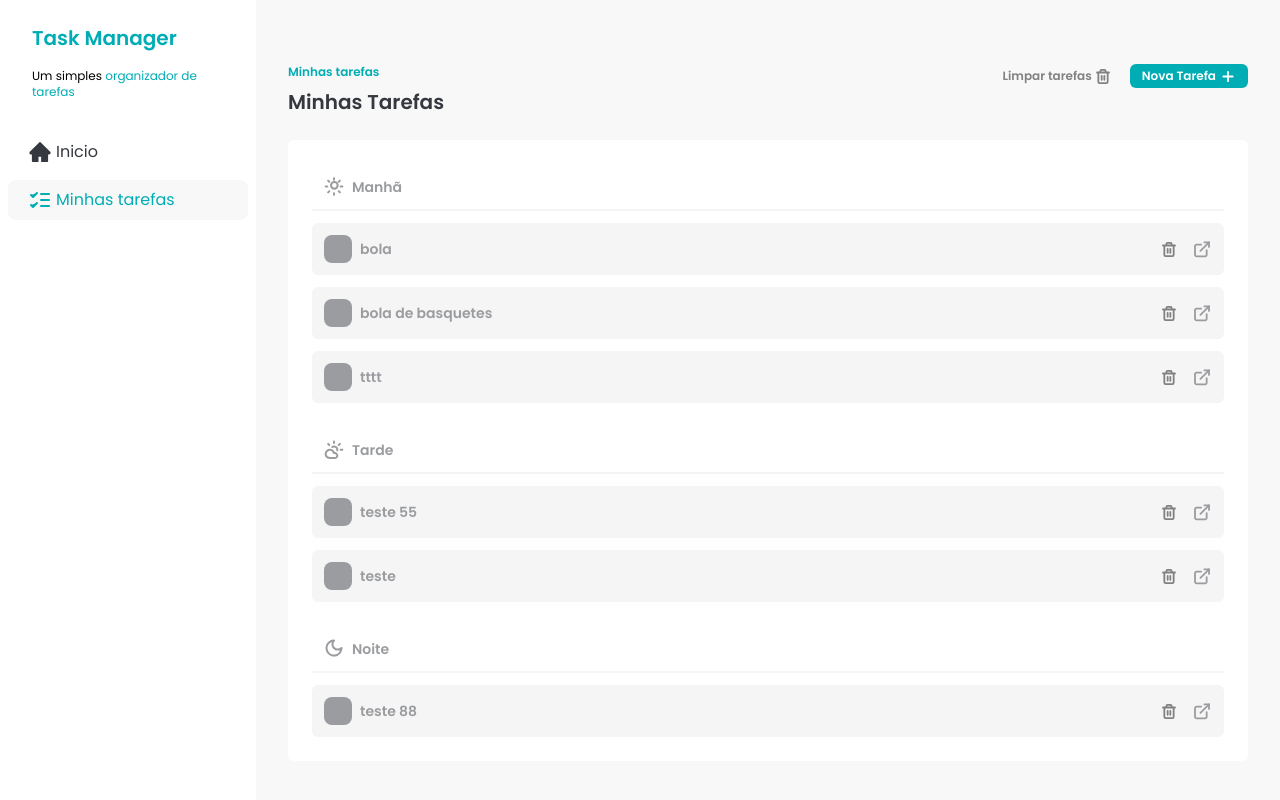
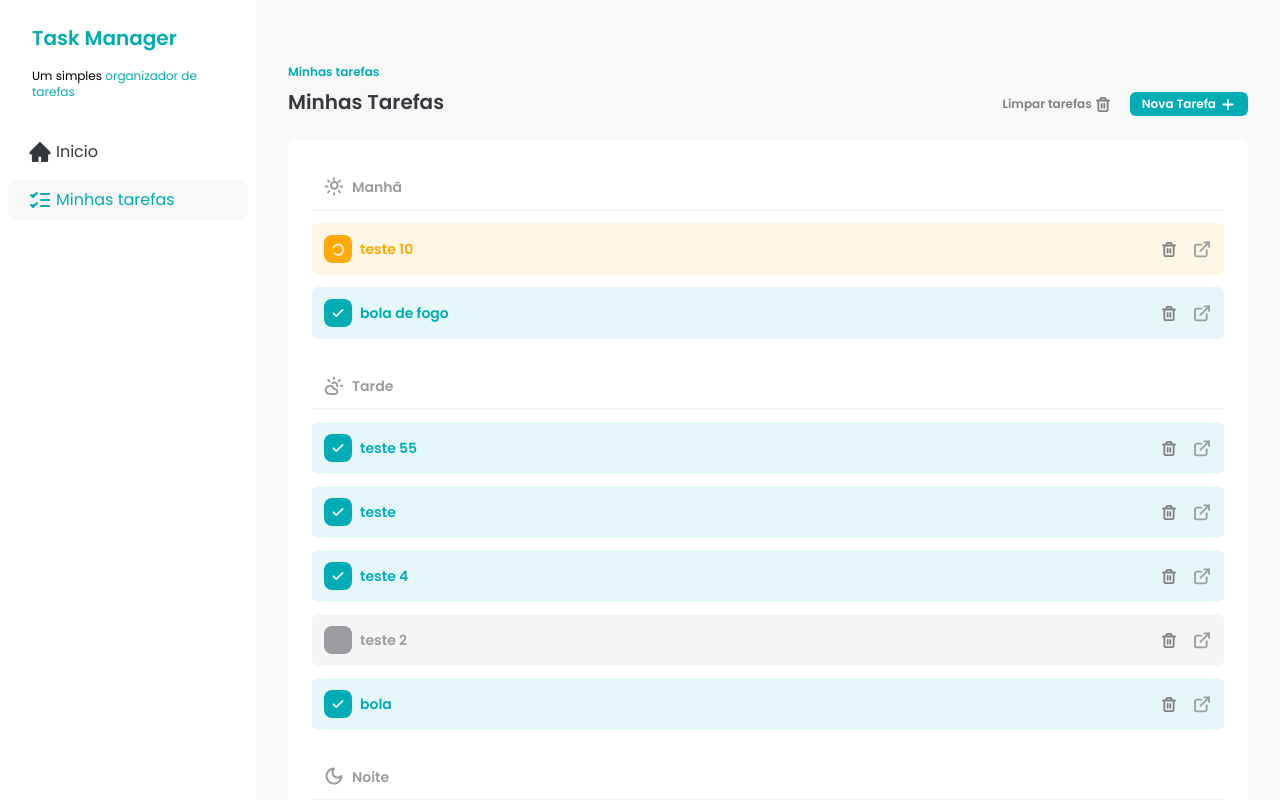
Before and after one commit to Alessandro-Vieira77/fsc-task-manager-, a React (Vite) app: page /tasks in a window 1280 px wide. Shown: the top 800 px of the page. Built offline with nearby package versions, Linux system fonts and the light colour scheme; data requests are answered from the project's data file.

Commit message:
feat: ensure task status is updated  via api

```diff
--- a/db.json
+++ b/db.json
@@ -5,42 +5,70 @@
       "title": "teste 55",
       "description": "teste 5",
       "time": "afternoon",
-      "status": "not_started"
+      "status": "done"
     },
     {
       "id": "4477de3b-ab66-4bbd-ba35-1ff3c467e1f5",
       "title": "bola",
       "description": "bolla",
-      "time": "morning",
-      "status": "not_started"
+      "time": "night",
+      "status": "in_progress"
     },
     {
       "id": "30893cff-b9d0-40c5-b186-a7110fd47e44",
       "title": "teste 88",
       "description": "teste",
       "time": "night",
-      "status": "not_started"
+      "status": "in_progress"
     },
     {
       "id": "ceee6519-6d61-4d7d-b8c1-647f7fddc3ac",
-      "title": "bola de basquetes",
-      "description": "bola de basquete",
-      "time": "morning",
-      "status": "not_started"
+      "title": "bola de basquetes 34",
+      "description": "bola de basquete 34",
+      "time": "night",
+      "status": "in_progress"
     },
     {
       "id": "44a3cb24-0211-49b2-83de-690f35cfda28",
       "title": "teste",
       "description": "zod...4",
       "time": "afternoon",
+      "status": "done"
+    },
+    {
+      "id": "218c443a-152c-4620-bdbd-34064bf00acb",
+      "title": "teste 10",
+      "description": "teste 10",
+      "time": "morning",
+      "status": "in_progress"
+    },
+    {
+      "id": "8df2be9e-5224-4dbf-863f-555e374e5b88",
+      "title": "teste 4",
+      "description": "teste 4",
+      "time": "afternoon",
+      "status": "done"
+    },
+    {
+      "id": "85f1cfab-b971-4ff3-a20e-f5e7a4716892",
+      "title": "teste 2",
+      "description": "tste 4",
+      "time": "afternoon",
       "status": "not_started"
     },
     {
-      "id": "eca68842-d029-4439-96f8-39cff85ce8d7",
-      "title": "tttt",
-      "description": "tttt",
+      "id": "82523ae8-e44b-499a-a56e-b5e6de55de96",
+      "title": "bola",
+      "description": "bola",
+      "time": "afternoon",
+      "status": "done"
+    },
+    {
+      "id": "5ce11592-1527-4e80-a0e7-87daa0906234",
+      "title": "bola de fogo",
+      "description": "teste 1",
       "time": "morning",
-      "status": "not_started"
+      "status": "done"
     }
   ]
 }
--- a/src/assets/icons/index.js
+++ b/src/assets/icons/index.js
@@ -4,11 +4,13 @@ import IconCheck from "./check.svg?react";
 import IconChevronRight from "./chevron-right.svg?react";
 import IconClodSun from "./cloud-sun.svg?react";
 import IconDetail from "./details.svg?react";
+import IconGlassWater from "./glass-water.svg?react";
 import IconHome from "./home.svg?react";
 import IconLoader from "./loader.svg?react";
 import IconMoon from "./moon.svg?react";
 import IconSun from "./sun.svg?react";
 import IconTask from "./tasks.svg?react";
+import IconTasks2 from "./tasks-2.svg?react";
 import IconTrash from "./trash.svg?react";
 
 export {
@@ -18,10 +20,12 @@ export {
   IconChevronRight,
   IconClodSun,
   IconDetail,
+  IconGlassWater,
   IconHome,
   IconLoader,
   IconMoon,
   IconSun,
   IconTask,
+  IconTasks2,
   IconTrash,
 };
--- /dev/null
+++ b/src/components/DashboardCard.jsx
@@ -0,0 +1,15 @@
+function DashBoardCard({ icon, title, subTitle }) {
+  return (
+    <div className="flex h-[150px] flex-col items-center justify-center gap-2 rounded-[10px] bg-brand-white">
+      <div className="flex items-center gap-1">
+        <span className="h-6 w-6 text-brand-primary">{icon}</span>
+        <span className="text-3xl font-semibold text-brand-dark-blue">
+          {title}
+        </span>
+      </div>
+      <span>{subTitle}</span>
+    </div>
+  );
+}
+
+export default DashBoardCard;
--- /dev/null
+++ b/src/components/Header.jsx
@@ -0,0 +1,31 @@
+import { IconAdd, IconTrash } from "../assets/icons";
+import Button from "./Button";
+function Header({ title, subTitle, addDailog }) {
+  return (
+    <div className="flex w-full justify-between">
+      <div className="flex flex-col gap-2">
+        <span className="text-xs font-semibold text-brand-primary">
+          {title}
+        </span>
+        <h2 className="text-xl font-semibold text-brand-dark-blue">
+          {subTitle}
+        </h2>
+      </div>
+      <div className="flex items-end gap-2">
+        <Button color="ghost">
+          Limpar tarefas
+          <IconTrash />
+        </Button>
+        <Button
+          color={"primary"}
+          onClick={() => {
+            addDailog(true);
+          }}>
+          Nova Tarefa
+          <IconAdd />
+        </Button>
+      </div>
+    </div>
+  );
+}
+export default Header;
--- a/src/components/TaskItem.jsx
+++ b/src/components/TaskItem.jsx
@@ -5,15 +5,18 @@ import { Link } from "react-router-dom";
 
 import { IconCheck, IconDetail, IconLoader, IconTrash } from "../assets/icons";
 import useDeleteTask from "../hooks/data/use-delete-task";
+import useUpdateTask from "../hooks/data/use-update-task";
+import querykeys from "../keys/querys";
 import Button from "./Button";
-const TaskItem = ({ task, handleCheckBox }) => {
+const TaskItem = ({ task }) => {
   const queryClient = useQueryClient();
   const { mutate: deleteTask, isPending } = useDeleteTask(task.id);
+  const { mutate: updatedTask } = useUpdateTask(task.id);
 
   const onDeleteClick = async () => {
     deleteTask(undefined, {
       onSuccess: () => {
-        queryClient.setQueryData(["tasks"], (currentValues) => {
+        queryClient.setQueryData(querykeys.getTasks(), (currentValues) => {
           return currentValues.filter((taskValue) => taskValue.id !== task.id);
         });
         toast.success("Tarefa deletada com sucesso");
@@ -23,6 +26,33 @@ const TaskItem = ({ task, handleCheckBox }) => {
       },
     });
   };
+
+  function getStatus() {
+    let status;
+    if (task.status === "not_started") {
+      status = "in_progress";
+    }
+    if (task.status === "in_progress") {
+      status = "done";
+    }
+    if (task.status === "done") {
+      status = "not_started";
+    }
+
+    updatedTask(
+      {
+        status: status,
+      },
+      {
+        onSuccess: () => {
+          toast.success("Tarefa atualizada com sucesso");
+        },
+        onError: () => {
+          toast.error("Erro ao atualizar tarefa");
+        },
+      },
+    );
+  }
 
   function getStatusClasses() {
     if (task.status === "done") {
@@ -50,7 +80,7 @@ const TaskItem = ({ task, handleCheckBox }) => {
             className="absolute h-full w-full cursor-pointer opacity-0"
             readOnly
             onClick={() => {
-              handleCheckBox(task.id);
+              getStatus();
             }}
           />
           {task.status === "done" && <IconCheck />}
--- a/src/components/Tasks.jsx
+++ b/src/components/Tasks.jsx
@@ -1,121 +1,42 @@
-import { useQueryClient } from "@tanstack/react-query";
 import { useState } from "react";
-import { toast } from "react-hot-toast";
 
-import {
-  IconAdd,
-  IconClodSun,
-  IconMoon,
-  IconSun,
-  IconTrash,
-} from "../assets/icons";
+import { IconClodSun, IconMoon, IconSun } from "../assets/icons";
 import TaskDay from "../components/TaskDay";
 import useGetTasks from "../hooks/data/use-get-tasks";
 import AddTaskDailog from "./addTaskDailog";
-import Button from "./Button";
 import DivTask from "./DivTask";
+import Header from "./Header";
 import TaskItem from "./TaskItem";
 
 const Tasks = () => {
   const [addDailogTaksOpen, setaddDailogTaksOpen] = useState(false);
 
-  const queryClient = useQueryClient();
   const { data: tasks } = useGetTasks();
 
   const taskMorning = tasks?.filter((task) => task?.time === "morning");
   const taskAfftermoon = tasks?.filter((task) => task?.time === "afternoon");
   const taskNight = tasks?.filter((task) => task?.time === "night");
 
-  function handleCheckBox(taskId) {
-    tasks?.map((task) => {
-      if (task.id !== taskId) {
-        return task;
-      }
-
-      if (task.status === "done") {
-        toast.success("Task reniciada!");
-        queryClient.setQueryData(["tasks"], (currentValues) => {
-          return currentValues.map((task) => {
-            if (task.id !== taskId) {
-              return task;
-            }
-            return { ...task, status: "not_started" };
-          });
-        });
-      }
-
-      if (task.status === "not_started") {
-        toast.success("Task em progresso!");
-
-        queryClient.setQueryData(["tasks"], (currentValues) => {
-          return currentValues.map((task) => {
-            if (task.id !== taskId) {
-              return task;
-            }
-            return { ...task, status: "in_progress" };
-          });
-        });
-      }
-
-      if (task.status === "in_progress") {
-        toast.success("Task concluída!");
-
-        queryClient.setQueryData(["tasks"], (currentValues) => {
-          return currentValues.map((task) => {
-            if (task.id !== taskId) {
-              return task;
-            }
-            return { ...task, status: "done" };
-          });
-        });
-      }
-    });
-  }
-
   return (
     <div className="mx-8 w-full space-y-6 py-16">
-      <div className="flex w-full justify-between">
-        <div className="flex flex-col gap-2">
-          <span className="text-xs font-semibold text-brand-primary">
-            Minhas tarefas
-          </span>
-          <h2 className="text-xl font-semibold text-brand-dark-blue">
-            Minhas Tarefas
-          </h2>
-        </div>
-        <div className="flex gap-2">
-          <Button color="ghost">
-            Limpar tarefas
-            <IconTrash />
-          </Button>
-          <Button
-            color={"primary"}
-            onClick={() => {
-              setaddDailogTaksOpen(true);
-            }}>
-            Nova Tarefa
-            <IconAdd />
-          </Button>
-          <AddTaskDailog
-            isOpen={addDailogTaksOpen}
-            handleClose={() => setaddDailogTaksOpen(false)}
-            tasks={tasks}
-          />
-        </div>
-      </div>
+      <Header
+        title="Minhas tarefas"
+        subTitle="Minhas Tarefas"
+        addDailog={setaddDailogTaksOpen}
+      />
+      <AddTaskDailog
+        isOpen={addDailogTaksOpen}
+        handleClose={() => setaddDailogTaksOpen(false)}
+        tasks={tasks}
+      />
       <div className="w-full space-y-6 rounded-md bg-brand-white p-6">
-        {/* Manhã */}
         <DivTask>
           <TaskDay title="Manhã">
             <IconSun />
           </TaskDay>
           {taskMorning?.length > 0 ? (
             taskMorning?.map((taskM) => (
-              <TaskItem
-                key={taskM.id}
-                task={taskM}
-                handleCheckBox={handleCheckBox}
-              />
+              <TaskItem key={taskM.id} task={taskM} />
             ))
           ) : (
             <p className="text-sm text-brand-text-gray">
@@ -123,18 +44,14 @@ const Tasks = () => {
             </p>
           )}
         </DivTask>
-        {/* Tarde */}
+
         <DivTask>
           <TaskDay title={"Tarde"}>
             <IconClodSun />
           </TaskDay>
           {taskAfftermoon?.length > 0 ? (
             taskAfftermoon?.map((taskM) => (
-              <TaskItem
-                key={taskM.id}
-                task={taskM}
-                handleCheckBox={handleCheckBox}
-              />
+              <TaskItem key={taskM.id} task={taskM} />
             ))
           ) : (
             <p className="text-sm text-brand-text-gray">
@@ -142,19 +59,13 @@ const Tasks = () => {
             </p>
           )}
         </DivTask>
-        {/* Noite */}
+
         <DivTask>
           <TaskDay title={"Noite"}>
             <IconMoon />
           </TaskDay>
           {taskNight?.length > 0 ? (
-            taskNight?.map((taskM) => (
-              <TaskItem
-                key={taskM.id}
-                task={taskM}
-                handleCheckBox={handleCheckBox}
-              />
-            ))
+            taskNight?.map((taskM) => <TaskItem key={taskM.id} task={taskM} />)
           ) : (
             <p className="text-sm text-brand-text-gray">
               Não há tarefas para este período
--- a/src/hooks/data/use-update-task.js
+++ b/src/hooks/data/use-update-task.js
@@ -1,6 +1,7 @@
 import { useMutation, useQueryClient } from "@tanstack/react-query";
 
 import mutatiosKeys from "../../keys/mutation";
+import querykeys from "../../keys/querys";
 import api from "../../lib/axios";
 function useUpdateTask(taskId) {
   const queryClient = useQueryClient();
@@ -8,19 +9,19 @@ function useUpdateTask(taskId) {
     mutationKey: mutatiosKeys.update(taskId),
     mutationFn: async (data) => {
       const { data: updateTask } = await api.patch(`tasks/${taskId}`, {
-        title: data?.title.trim(),
-        description: data?.description.trim(),
+        title: data?.title?.trim(),
+        description: data?.description?.trim(),
         time: data?.time?.trim(),
-        onSuccess: (data) => {
-          queryClient.setQueryData(["tasks"], (oldData) => {
-            return oldData.map((task) => {
-              if (task.id !== taskId) {
-                return task;
-              }
-              return { ...task, ...data };
-            });
-          });
-        },
+        status: data?.status?.trim(),
+      });
+
+      queryClient.setQueryData(querykeys.getTasks(), (oldData) => {
+        return oldData.map((task) => {
+          if (task.id === taskId) {
+            return updateTask;
+          }
+          return task;
+        });
       });
 
       return updateTask;
--- a/src/pages/HomePage.jsx
+++ b/src/pages/HomePage.jsx
@@ -1,8 +1,68 @@
+import { useQuery } from "@tanstack/react-query";
+import { useState } from "react";
+
+import {
+  IconGlassWater,
+  IconLoader,
+  IconTask,
+  IconTasks2,
+} from "../assets/icons/index";
+import AddTaskDailog from "../components/addTaskDailog";
+import DashBoardCard from "../components/DashboardCard";
+import Header from "../components/Header";
 import SideBar from "../components/Sidebar";
+import useGetTasks from "../hooks/data/use-get-tasks";
 function HomePage() {
+  const { data: tasks } = useGetTasks();
+
+  const allTasks = tasks?.length;
+  const completedTasks = tasks?.filter((task) => task.status === "done").length;
+  const pendingTasks = tasks?.filter(
+    (task) => task.status === "in_progress",
+  ).length;
+
+  const [addDailogTaksOpen, setaddDailogTaksOpen] = useState(false);
+
   return (
     <div className="flex w-full">
       <SideBar />
+      <div className="mx-8 flex w-full flex-col space-y-6 py-16">
+        <Header
+          title="Dashboard"
+          subTitle="Dashboard"
+          addDailog={setaddDailogTaksOpen}
+        />
+        <AddTaskDailog
+          isOpen={addDailogTaksOpen}
+          handleClose={() => setaddDailogTaksOpen(false)}
+          tasks={tasks}
+        />
+
+        <div className="w-full">
+          <div className="grid w-full grid-cols-4 gap-6">
+            <DashBoardCard
+              icon={<IconTasks2 />}
+              title={allTasks}
+              subTitle="Tarefas disponivéis"
+            />
+            <DashBoardCard
+              icon={<IconTask />}
+              title={completedTasks}
+              subTitle="Tarefas concluídas"
+            />
+            <DashBoardCard
+              icon={<IconLoader />}
+              title={pendingTasks}
+              subTitle="Tarefas em andamento"
+            />
+            <DashBoardCard
+              icon={<IconGlassWater />}
+              title={0}
+              subTitle="Água"
+            />
+          </div>
+        </div>
+      </div>
     </div>
   );
 }
```
Also changed, not shown: src/hooks/data/use-update-status.js (added, +18 -0 lines), src/assets/icons/glass-water.svg (added), src/assets/icons/tasks-2.svg (added).
